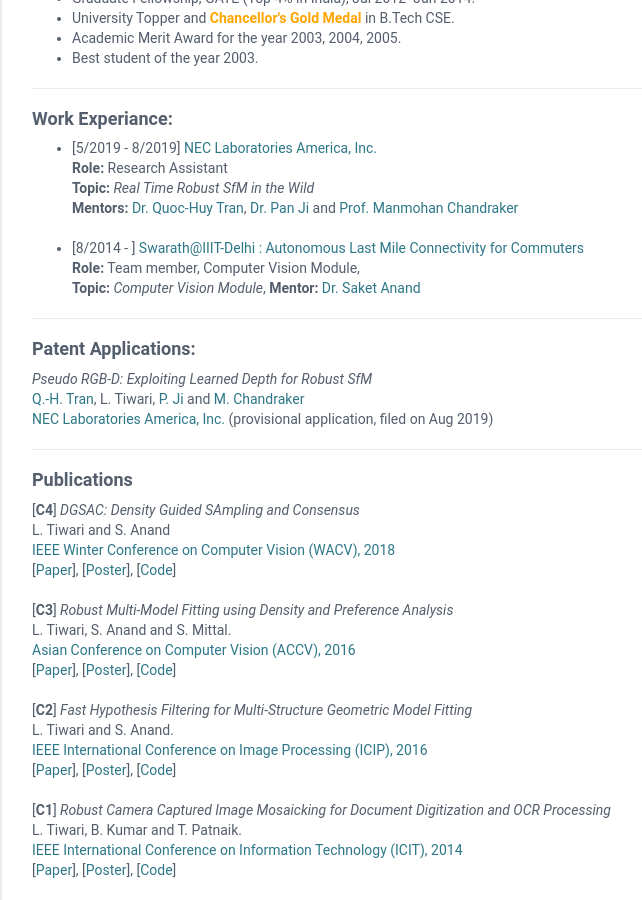
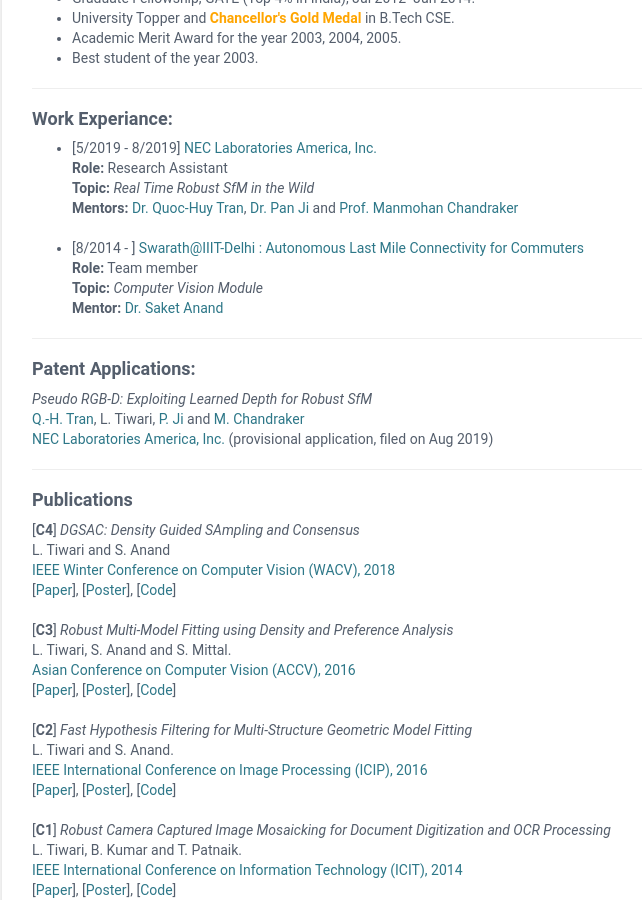
Before and after one commit to lokender/lokender.github.io, a Jekyll site: the page built from index.html, in a window 1280 px wide and 900 px high, scrolled down 634 px. Shown: the whole window, without its empty margins (288-930 px from the left). Built offline with Jekyll 4.4.1, drawn with Linux system fonts in a browser that asks for light colours.

Commit message:
Update aboutme.html
u

```diff
--- a/_includes/aboutme.html
+++ b/_includes/aboutme.html
@@ -35,8 +35,8 @@
         <b>Mentors: </b><a href="http://www.nec-labs.com/quoc-huy-tran">Dr. Quoc-Huy Tran</a>, <a href="http://www.nec-labs.com/pan-ji">Dr. Pan Ji</a> and <a href="https://cseweb.ucsd.edu/~mkchandraker/">Prof. Manmohan Chandraker</a> </li>
 </br>
 <li>[8/2014 - ]  <a href="https://www.facebook.com/swarathatiiitd/">Swarath@IIIT-Delhi : Autonomous Last Mile Connectivity for Commuters </a> </br>
-<b>Role:</b> Team member, Computer Vision Module, </br>
-<b>Topic:</b> <i>Computer Vision Module</i>,
+<b>Role:</b> Team member </br>
+<b>Topic:</b> <i>Computer Vision Module</i> </br>
 <b>Mentor:</b><a href="https://faculty.iiitd.ac.in/~anands/"> Dr. Saket Anand </a></li>
 </ul>
 
```
